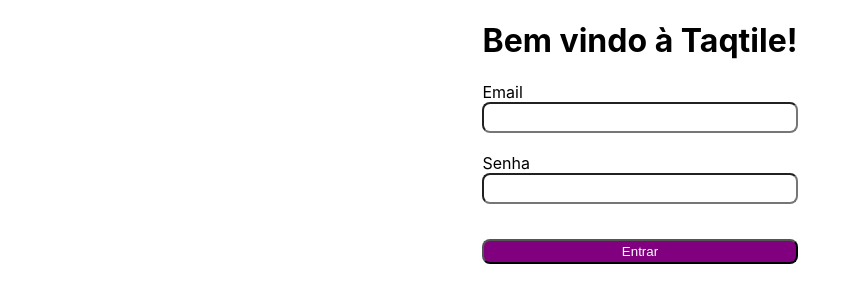
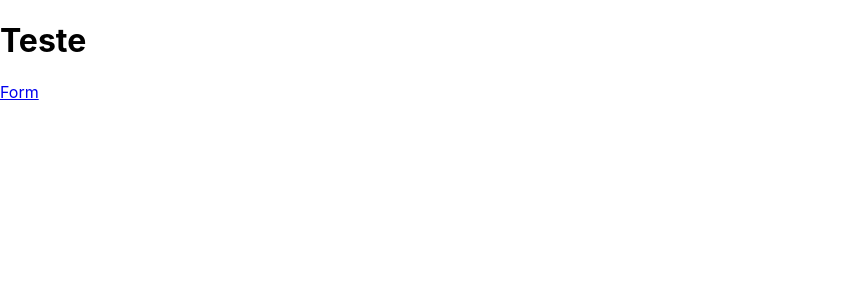
Before and after one commit to indigotech/onboard-gustavo-barros, a React (Create React App) app: page /blank in a window 1280 px wide. Shown: the top 302 px of the page, without its empty margins (0-861 px from the left). Built offline with nearby package versions, Linux system fonts and the light colour scheme.

Commit message:
implemented navigation

```diff
--- a/src/App.tsx
+++ b/src/App.tsx
@@ -1,78 +1,15 @@
-import { useState } from 'react';
-import { useMutation } from '@apollo/client';
-import { validatePassword, validateEmail } from './validations/validations';
-import { LOGIN_MUTATION } from './GraphQL/mutations/mutations';
-import './App.css';
-
+import { BrowserRouter, Switch, Route } from 'react-router-dom';
+import BlankPage from './components/blank-page/Blank';
+import Form from './components/form/Form';
 
 function App(): JSX.Element {
-
-  const [data, setData] = useState({
-    email: '',
-    password: '',
-  })
-
-  const handleInputChange = (event: { target: { name: string; value: string; }; }) => {
-    setData({
-      ...data,
-      [event.target.name] : event.target.value
-    })
-  }
-
-  function validForm() {
-    return (validateEmail(data.email) && validatePassword(data.password));
-  }
-
-  async function submitForm (event: any){
-    event.preventDefault();
-    await loginMutation(data.email, data.password);
-  }
-
-  const [login, { loading }] = useMutation(LOGIN_MUTATION);
-
-  if (loading) {
-    console.log('Loading...');
-  }
-
-  const loginMutation = async (email: string, password: string) => {
-
-    if (validForm()) {
-      try {
-        const response = await login({
-          variables: {
-            email: email,
-            password: password
-          }
-        })
-        localStorage.setItem(data.email, response.data.login.token);
-      } catch (error) {
-      alert(error);
-      }
-    }
-  }
   return (
-
-      <div className='App'>
-        <header className='App-header'>
-          <form className='App-form'>
-            <h1>Bem vindo à Taqtile!</h1>
-            <label>Email</label>
-            <input
-              type='text'
-              name='email'
-              className='Input'
-              onChange={handleInputChange} />
-            <label>Senha</label>
-            <input
-              type='text'
-              name='password'
-              className='Input'
-              onChange={handleInputChange} />
-            <input type='submit' value='Entrar' className='Submit-button' onClick={submitForm} />
-          </form>
-        </header>
-      </div>
-
+    <BrowserRouter>
+      <Switch>
+        <Route exact path='/' component={Form} />
+        <Route path='/blank' component={BlankPage} />
+      </Switch>
+    </BrowserRouter>
   );
 }
 
--- a/src/components/blank-page/Blank.tsx
+++ b/src/components/blank-page/Blank.tsx
@@ -1,9 +1,16 @@
+import { Link } from 'react-router-dom';
+import { formPath } from '../form/Form';
 import './Blank.css';
 
+export const blankPagePath = 'blank';
+
 function BlankPage(): JSX.Element {
-    return (
-        <div className='Header'>Teste</div>
-    );
+  return (
+    <>
+      <h1 className='Header'>Teste</h1>
+      <Link to={formPath}>Form</Link>
+    </>
+  );
 }
 
 export default BlankPage;
--- /dev/null
+++ b/src/components/form/Form.tsx
@@ -0,0 +1,71 @@
+import { useState } from 'react';
+import { useMutation } from '@apollo/client';
+import { validatePassword, validateEmail } from '../../validations/validations';
+import { LOGIN_MUTATION } from '../../GraphQL/mutations/mutations';
+import '../../App.css';
+import { Link } from 'react-router-dom';
+import { blankPagePath } from '../blank-page/Blank';
+
+export const formPath = '/';
+
+function Form(): JSX.Element {
+  const [data, setData] = useState({
+    email: '',
+    password: '',
+  });
+
+  const handleInputChange = (event: { target: { name: string; value: string } }) => {
+    setData({
+      ...data,
+      [event.target.name]: event.target.value,
+    });
+  };
+
+  function validForm() {
+    return validateEmail(data.email) && validatePassword(data.password);
+  }
+
+  async function submitForm(event: any) {
+    event.preventDefault();
+    await loginMutation(data.email, data.password);
+  }
+
+  const [login, { loading }] = useMutation(LOGIN_MUTATION);
+
+  if (loading) {
+    console.log('Loading...');
+  }
+
+  const loginMutation = async (email: string, password: string) => {
+    if (validForm()) {
+      try {
+        const response = await login({
+          variables: {
+            email: email,
+            password: password,
+          },
+        });
+        localStorage.setItem(data.email, response.data.login.token);
+      } catch (error) {
+        alert(error);
+      }
+    }
+  };
+  return (
+    <div className='App'>
+      <header className='App-header'>
+        <form className='App-form'>
+          <h1>Bem vindo à Taqtile!</h1>
+          <label>Email</label>
+          <input type='text' name='email' className='Input' onChange={handleInputChange} />
+          <label>Senha</label>
+          <input type='text' name='password' className='Input' onChange={handleInputChange} />
+          <input type='submit' value='Entrar' className='Submit-button' onClick={submitForm} />
+        </form>
+        <Link to={blankPagePath}>Blank Page</Link>
+      </header>
+    </div>
+  );
+}
+
+export default Form;
```
